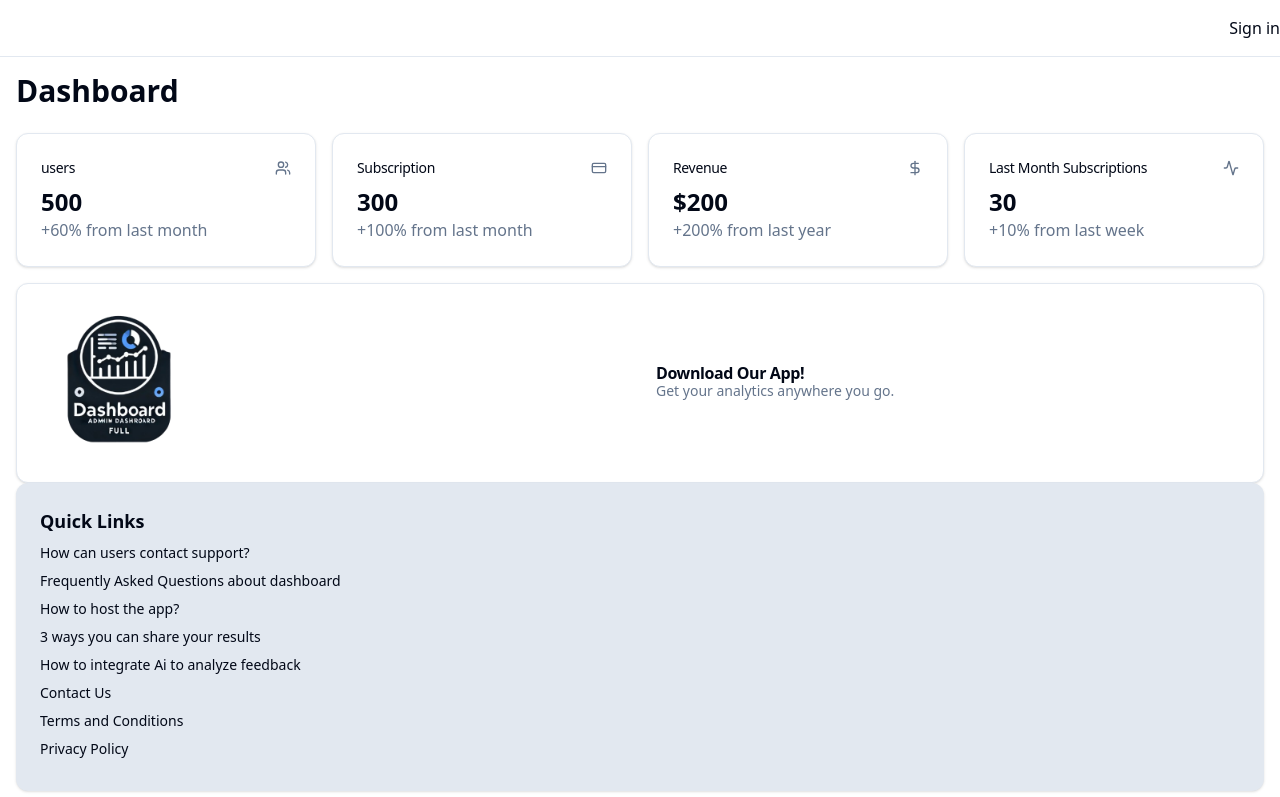
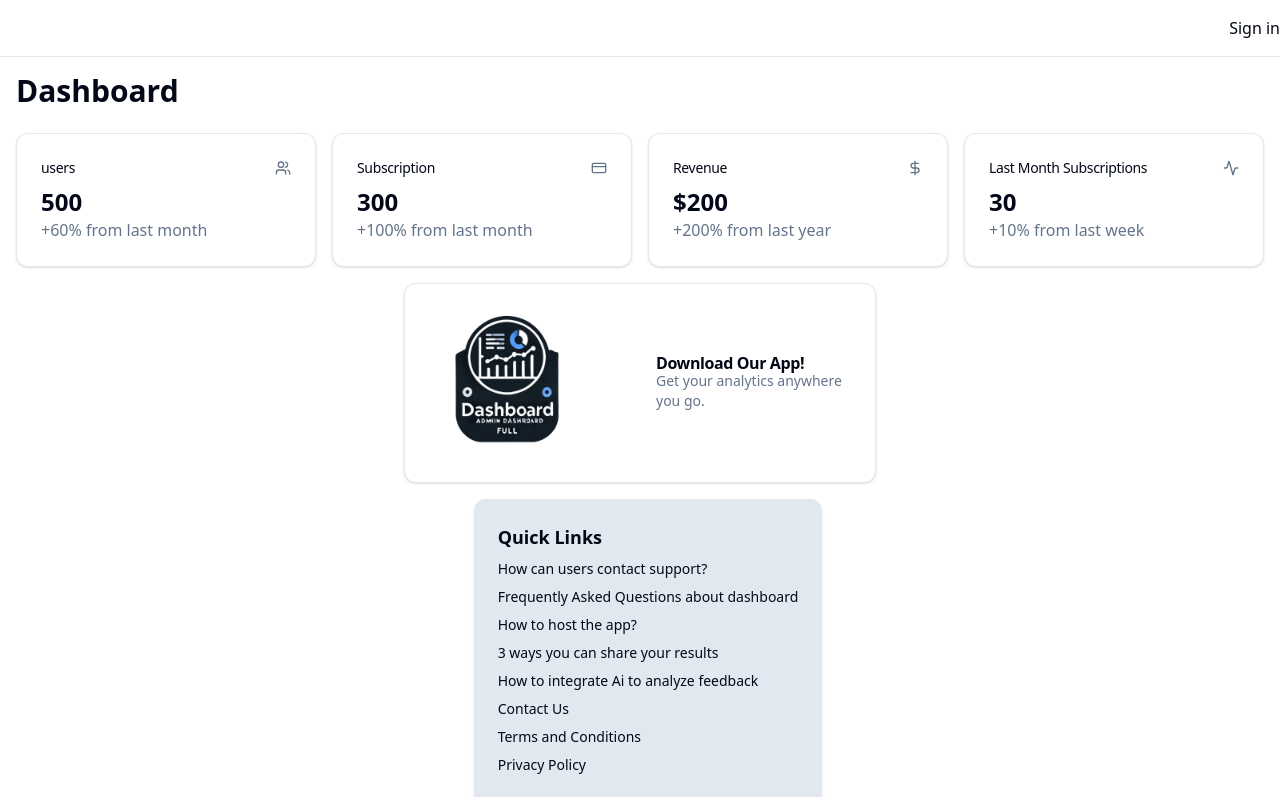
Before and after one commit to Patrickbpds/dashboard-admin, a Next.js app: page / in a window 1280 px wide. Shown: the top 797 px of the page. Built offline with nearby package versions, Linux system fonts and the light colour scheme.

Commit message:
feat: design of the quick-links and banner component

```diff
--- a/src/app/page.tsx
+++ b/src/app/page.tsx
@@ -66,7 +66,7 @@
     <main className="container mx-auto p-4 space-y-4">
       <h1 className="text-3xl font-bold mb-6">Dashboard</h1>
       <MetricCards metrics={metrics} />
-      <div>
+      <div className="flex flex-row items-center md:flex-col space-x-4 space-y-4">
         <AdBanner />
         <QuickLinks />
       </div>
```
